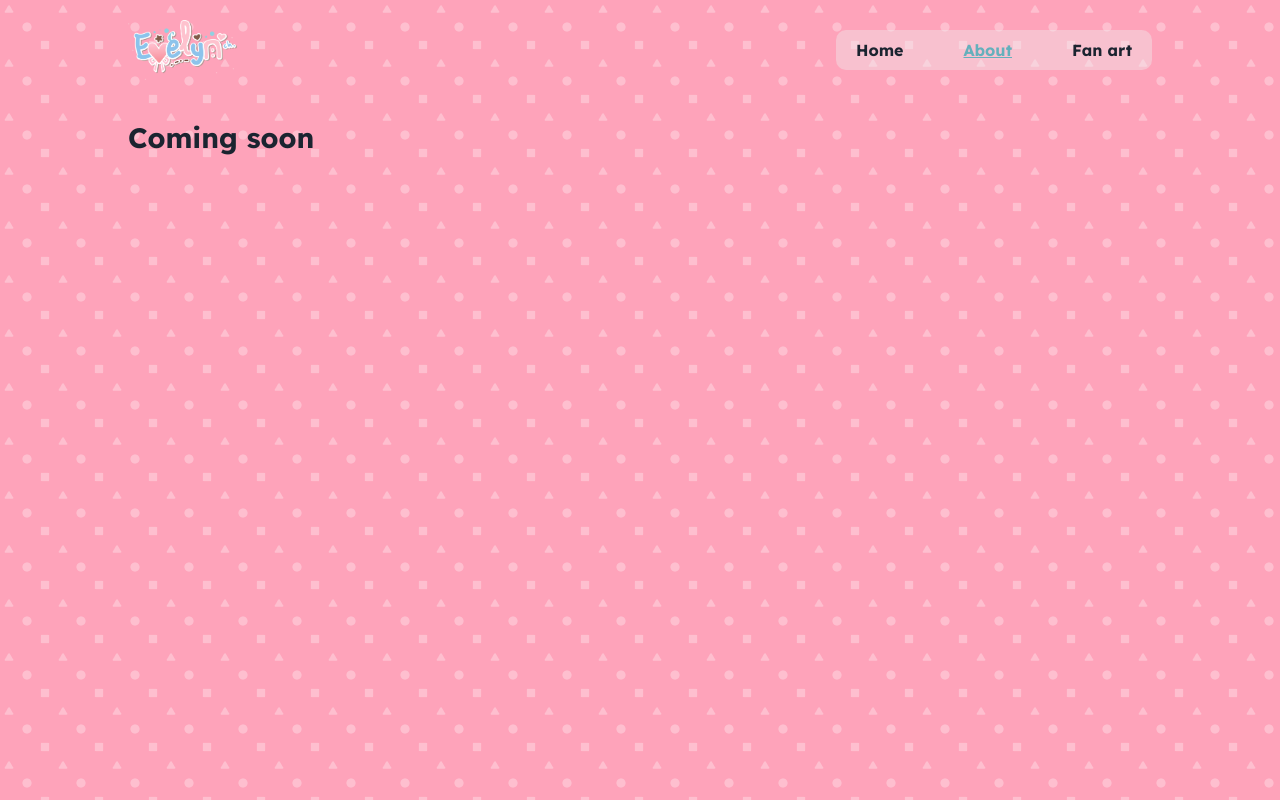
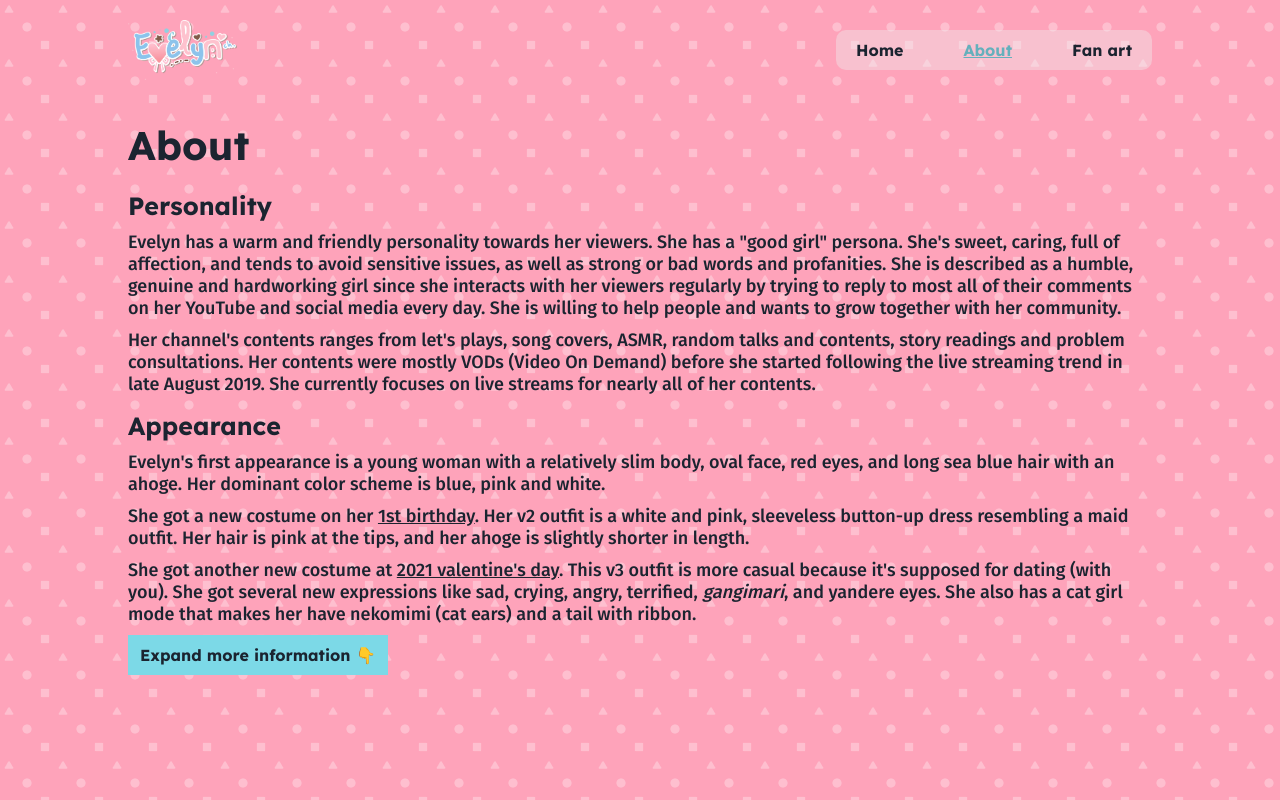
Before and after one commit to vrtpro/evelyn, a Vue app: page /about in a window 1280 px wide. Built offline with nearby package versions, Linux system fonts and the light colour scheme.

Commit message:
feat: fill about page with content

```diff
--- a/src/pages/About.vue
+++ b/src/pages/About.vue
@@ -1,13 +1,158 @@
 <script lang="ts">
-import Container from "../components/Container.vue";
+import Container from '../components/Container.vue';
+import PageTitle from '../components/PageTitle.vue';
+import Button from '../shared/Button.vue';
+import data from '../data/general';
+
 export default {
     name: 'About',
-    components: { Container }
-}
+    components: { Container, PageTitle, Button },
+    data() {
+        return {
+            expanded: false,
+            data,
+        };
+    },
+    methods: {
+        expand() {
+            this.expanded = !this.expanded;
+        },
+    },
+};
 </script>
 
 <template>
     <Container>
-        <h1>Coming soon</h1>
+        <PageTitle>
+            <template #default>About</template>
+        </PageTitle>
+        <div class="main-content">
+            <div id="personality">
+                <h3 class="subtitle">Personality</h3>
+                <p class="content">
+                    Evelyn has a warm and friendly personality towards her viewers. She has a "good girl" persona. She's
+                    sweet, caring, full of affection, and tends to avoid sensitive issues, as well as strong or bad
+                    words and profanities. She is described as a humble, genuine and hardworking girl since she
+                    interacts with her viewers regularly by trying to reply to most all of their comments on her YouTube
+                    and social media every day. She is willing to help people and wants to grow together with her
+                    community.
+                </p>
+                <p class="content">
+                    Her channel's contents ranges from let's plays, song covers, ASMR, random talks and contents, story
+                    readings and problem consultations. Her contents were mostly VODs (Video On Demand) before she
+                    started following the live streaming trend in late August 2019. She currently focuses on live
+                    streams for nearly all of her contents.
+                </p>
+            </div>
+            <div id="appearance">
+                <h3 class="subtitle mt">Appearance</h3>
+                <p class="content">
+                    Evelyn's first appearance is a young woman with a relatively slim body, oval face, red eyes, and
+                    long sea blue hair with an ahoge. Her dominant color scheme is blue, pink and white.
+                </p>
+                <p class="content">
+                    She got a new costume on her <a href="https://youtu.be/sQk3WJPcheM">1st birthday</a>. Her v2 outfit
+                    is a white and pink, sleeveless button-up dress resembling a maid outfit. Her hair is pink at the
+                    tips, and her ahoge is slightly shorter in length.
+                </p>
+                <p class="content">
+                    She got another new costume at
+                    <a href="https://youtu.be/8v0d54N4EW4&t=4075s">2021 valentine's day</a>. This v3 outfit is more
+                    casual because it's supposed for dating (with you). She got several new expressions like sad,
+                    crying, angry, terrified, <i>gangimari</i>, and yandere eyes. She also has a cat girl mode that
+                    makes her have nekomimi (cat ears) and a tail with ribbon.
+                </p>
+            </div>
+        </div>
+        <div v-if="expanded">
+            <div id="history">
+                <h3 class="subtitle mt">History</h3>
+                <h4 class="sub mt">Background</h4>
+                <p class="content">
+                    On 20 September 2021, she and fellow VTubers in her team (Lily Ifeta, Chloe Pawapua and Reynard
+                    Blanc) announced that their management team would become an independent agency named Re:Memories.
+                </p>
+                <h3 class="sub mt">2022</h3>
+                <p class="content">
+                    On 30 April, Re:memories's Twitter announced that Evelyn would be separating from Re:memories agency
+                    and becoming an independent VTuber on the same day. Before that, she also held a stream to announce
+                    it.
+                </p>
+            </div>
+            <div id="personal">
+                <h3 class="subtitle mt">Personal Details</h3>
+                <ul class="content">
+                    <li class="list">
+                        Name: {{ data.name.origin }}
+                        <ul>
+                            <li class="list">Alias: {{ data.name.alias }}</li>
+                        </ul>
+                    </li>
+                    <li class="list">Debut date: {{ data.debut }}</li>
+                    <li class="list">Birthday: {{ data.birthday }}</li>
+                    <li class="list">Height: {{ data.height.origin }} ({{ data.height.withAhoge }} with ahoge)</li>
+                    <li class="list">Weight: {{ data.weight }}</li>
+                    <li class="list">Blood type: {{ data.blood }}</li>
+                    <li class="list">Zodiac: {{ data.zodiac }}</li>
+                    <li class="list">
+                        Affilation
+                        <ul>
+                            <li class="list">{{ data.affilation.current }}</li>
+                            <li class="list">{{ data.affilation.formerly }} (formerly)</li>
+                        </ul>
+                    </li>
+                    <li class="list">
+                        Languages
+                        <ul>
+                            <li class="list" v-for="lang in data.languages">{{ lang }}</li>
+                        </ul>
+                    </li>
+                </ul>
+            </div>
+            <Button @click="expand">See less information 👆</Button>
+        </div>
+        <div v-else>
+            <Button @click="expand">Expand more information 👇</Button>
+        </div>
     </Container>
 </template>
+
+<style lang="scss">
+@import '../styles/variable';
+.container {
+    .mt {
+        margin-top: 15px;
+    }
+    .subtitle {
+        font-weight: 600;
+        font-size: 25px;
+    }
+    .sub {
+        font-weight: 500;
+        font-size: 22px;
+    }
+    .content {
+        font-family: $fira-sans;
+        font-style: normal;
+        font-weight: 500;
+        font-size: 18px;
+        margin-top: 10px;
+        a {
+            color: $black;
+            text-decoration: underline;
+        }
+        li {
+            &.list {
+                font-family: $lexend;
+                list-style: disc;
+                margin-left: 18px;
+                cursor: default;
+            }
+        }
+    }
+    .button {
+        margin-top: 10px;
+        margin-bottom: 20px;
+    }
+}
+</style>
```
